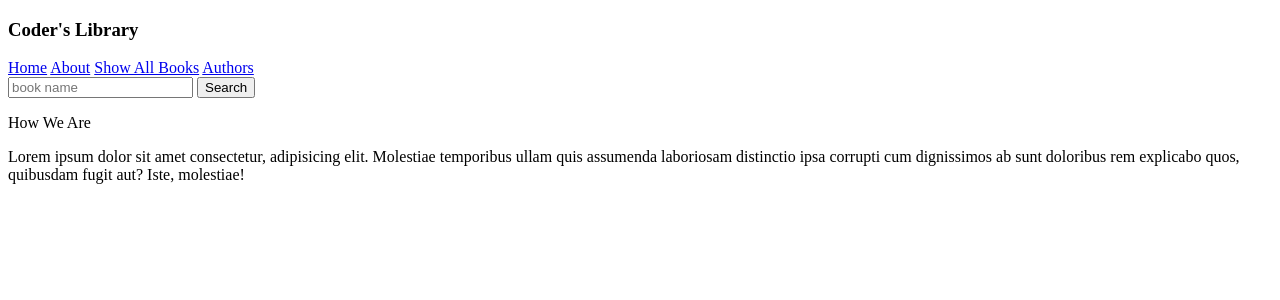
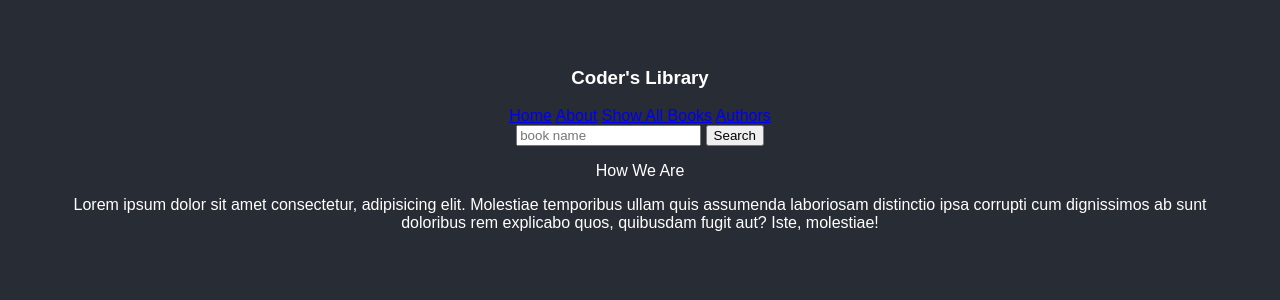
Before and after one commit to rsato1007/coder-library, a Django app: page /about/ in a window 1280 px wide. Shown: the top 300 px of the page. Run offline with Django 3.2, Linux system fonts and the light colour scheme.

Commit message:
fixing css issue

```diff
--- a/coder_library/settings.py
+++ b/coder_library/settings.py
@@ -37,7 +37,7 @@ INSTALLED_APPS = [
     'django.contrib.sessions',
     'django.contrib.messages',
     'django.contrib.staticfiles',
-    'main_app',
+    'main_app', # our application here.
 ]
 
 MIDDLEWARE = [
@@ -120,6 +120,7 @@ USE_TZ = True
 
 STATIC_URL = '/static/'
 
+
 # Default primary key field type
 # https://docs.djangoproject.com/en/3.2/ref/settings/#default-auto-field
 
--- a/coder_library/urls.py
+++ b/coder_library/urls.py
@@ -16,6 +16,7 @@ Including another URLconf
 
 from django.contrib import admin
 from django.urls import path, include # <- you must add include to the imports
+from django.conf import settings
 
 urlpatterns = [
     path('admin/', admin.site.urls),
--- a/main_app/static/styles/main.css
+++ b/main_app/static/styles/main.css
@@ -0,0 +1,7 @@
+body {
+    background-color: #282c34;
+    color: white;
+    padding: 40px;
+    font-family: Arial;
+    text-align: center;
+  }
--- a/main_app/templates/base.html
+++ b/main_app/templates/base.html
@@ -11,7 +11,7 @@
     <meta http-equiv="X-UA-Compatible" content="IE=edge">
     <meta name="viewport" content="width=device-width, initial-scale=1.0">
     <title>Coder-Library: {% block title %}{% endblock %}</title>
-    <link rel="stylesheet" href="{% static 'styles/main.css' %}" />
+    <link rel="stylesheet" href="../static/styles/main.css" />
     <script src="{% static 'scripts/main.js' %}" defer></script>
 </head>
 <body>
```
Also changed, not shown: main_app/static/scripts/main.js (line endings or trailing spaces).
